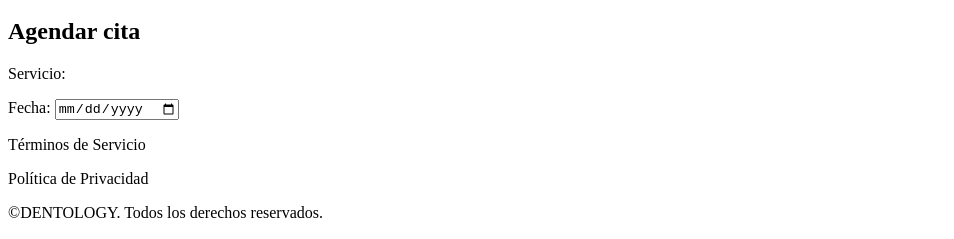
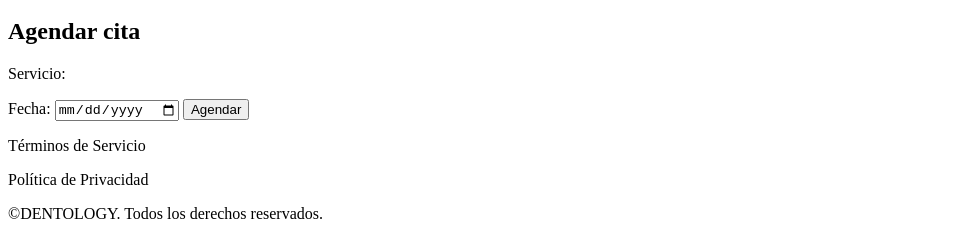
Before and after one commit to ShoskaOff/Momentotres, a website with bundled scripts: page Frontend/index/citas.html in a window 1280 px wide. Shown: the part 1192-1431 px from the top of the page, without its empty margins (0-954 px from the left). Built offline with nearby package versions, Linux system fonts and the light colour scheme; a script that the page names is missing.

Commit message:
se agrego el boton de agendamiento

```diff
--- a/Frontend/index/citas.html
+++ b/Frontend/index/citas.html
@@ -53,13 +53,12 @@
 
     <p id="servicioSeleccionado">Servicio: </p>
 
-    <!-- ahora guarda ID real -->
     <input type="hidden" id="servicio">
 
     <label>Fecha:</label>
     <input type="date" id="fecha" required>
-    <script type="module" src="../js/citas.js"></script>
-    <script src="/Frontend/js/tema.js"></script>
+    <button type="submit">Agendar</button>
+
 </form>
 <footer class="pie-pagina">
         <nav class="footer_navegacion">
@@ -70,5 +69,10 @@
             <p class="derechos_reservados">©DENTOLOGY. Todos los derechos reservados.</p>
         </aside>
     </footer>
+
+
+
+    <script type="module" src="../js/citas.js"></script>
+    <script src="/Frontend/js/tema.js"></script>
 </body>
 </html>
--- a/Frontend/js/citas.js
+++ b/Frontend/js/citas.js
@@ -1,4 +1,4 @@
-import { supabase } from "./supabase.js";
+import { supabase } from "../../Database/supabaseClient.js";
 
 document.addEventListener("DOMContentLoaded", async () => {
 
```
